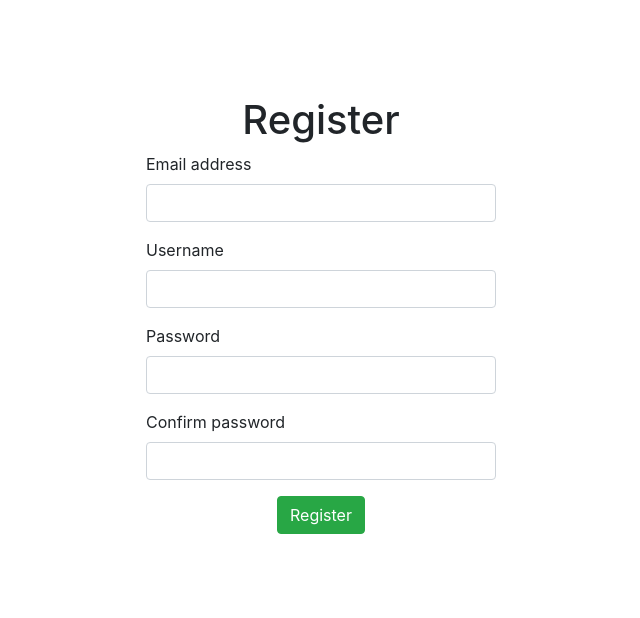
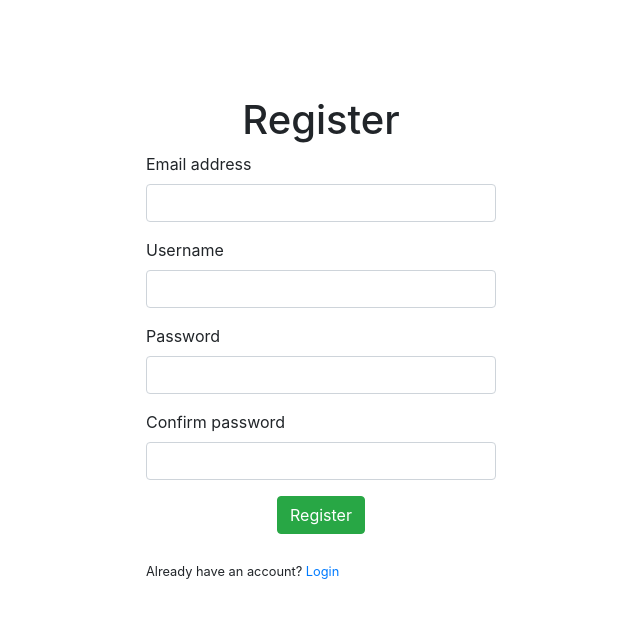
Before and after one commit to kiwagu/star-chat, a React (Create React App) app in the folder client/: page / in a window 1280 px wide. Shown: the top 618 px of the page, without its empty margins (319-959 px from the left). Built offline with nearby package versions, Linux system fonts and the light colour scheme; the HTML template or start-up script is replaced by a standard one.

Commit message:
ADDED: init login page

```diff
--- a/client/src/App.tsx
+++ b/client/src/App.tsx
@@ -5,6 +5,7 @@ import { Container } from 'react-bootstrap';
 import './App.scss';
 import Register from './pages/Register';
 import NotFound from './pages/NotFound';
+import Login from './pages/Login';
 
 function App() {
   return (
@@ -12,6 +13,7 @@ function App() {
       <BrowserRouter>
         <Switch>
           <Route exact path="/" component={Register} />
+          <Route exact path="/login" component={Login} />
           <Route component={NotFound} />
         </Switch>
       </BrowserRouter>
--- /dev/null
+++ b/client/src/pages/Login.tsx
@@ -0,0 +1,5 @@
+import React from 'react';
+
+export default function Login() {
+  return <div>Hello Login page</div>;
+}
--- a/client/src/pages/Register.tsx
+++ b/client/src/pages/Register.tsx
@@ -1,10 +1,11 @@
 import React, { FormEvent, useState } from 'react';
 import { Row, Col, Form, Button } from 'react-bootstrap';
+import { RouteComponentProps, Link } from 'react-router-dom';
+
 import AlertError from '../components/AlertError';
-
 import { SERVER_URL } from '../consts';
 
-export default function Register() {
+export default function Register(props: RouteComponentProps<any>) {
   const initialsFormsVariables = {
     email: '',
     username: '',
@@ -34,6 +35,7 @@ export default function Register() {
 
         setFormVariables(initialsFormsVariables);
         setIsShowError(false);
+        props.history.push('/login');
       })
       .catch((errors) => {
         setError(typeof errors === 'string' ? [errors] : errors);
@@ -97,6 +99,10 @@ export default function Register() {
               Register
             </Button>
           </div>
+          <br />
+          <small>
+            Already have an account? <Link to="/login">Login</Link>
+          </small>
         </Form>
       </Col>
     </Row>
```
